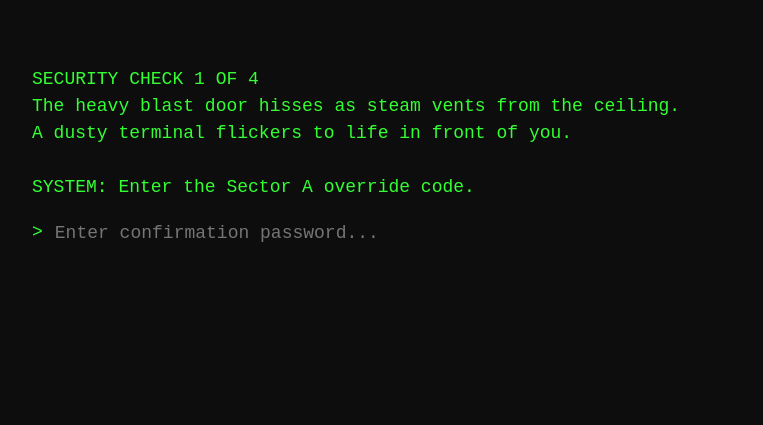
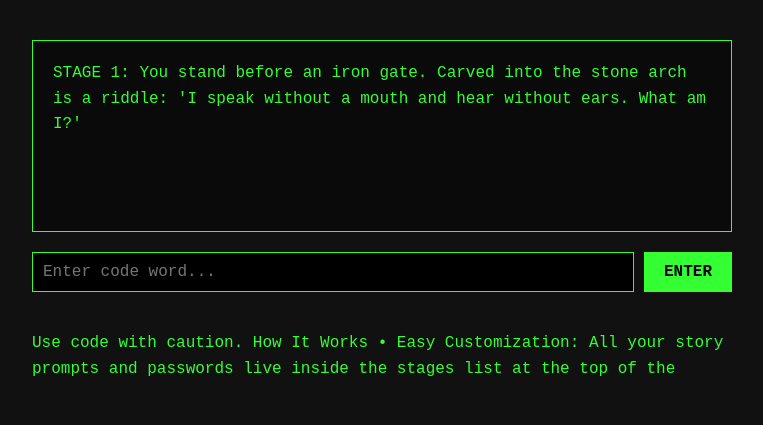
Before and after one commit to Simon-Garfunkel/quest, a plain HTML site: page index.html in a window 1280 px wide. Shown: the whole page, without its empty margins (258-1021 px from the left). Drawn offline with Linux system fonts and the light colour scheme.

Commit message:
Update index.html

```diff
--- a/index.html
+++ b/index.html
@@ -2,164 +2,170 @@
 <html lang="en">
 <head>
   <meta charset="UTF-8">
-  <title>Terminal Adventure</title>
+  <meta name="viewport" content="width=device-width, initial-scale=1.0">
+  <title>Text Adventure Sequence</title>
   <style>
+    /* Classic retro terminal styling */
     body {
-      background-color: #0d0d0d;
+      background-color: #111;
       color: #33ff33;
       font-family: 'Courier New', Courier, monospace;
       padding: 40px;
-      font-size: 18px;
-      line-height: 1.5;
-    }
-    #terminal {
       max-width: 700px;
       margin: 0 auto;
+      line-height: 1.6;
     }
-    #log {
-      white-space: pre-wrap;
+
+    #story-box {
+      border: 1px solid #33ff33;
+      padding: 20px;
+      min-height: 150px;
+      margin-bottom: 20px;
+      background-color: #0a0a0a;
     }
-    .input-line {
-      display: none; /* Hidden by default until text finishes printing */
+
+    .input-area {
+      display: flex;
+      gap: 10px;
+    }
+
+    input[type="text"] {
+      background-color: #000;
+      color: #33ff33;
+      border: 1px solid #33ff33;
+      padding: 10px;
+      font-family: inherit;
+      font-size: 16px;
+      flex-grow: 1;
+      outline: none;
+    }
+
+    button {
+      background-color: #33ff33;
+      color: #000;
+      border: none;
+      padding: 10px 20px;
+      font-family: inherit;
+      font-size: 16px;
+      font-weight: bold;
+      cursor: pointer;
+    }
+
+    button:hover {
+      background-color: #28cc28;
+    }
+
+    #feedback {
       margin-top: 15px;
-    }
-    .prompt-symbol {
-      margin-right: 10px;
-    }
-    input {
-      background: transparent;
-      border: none;
-      color: #33ff33;
-      font-family: inherit;
-      font-size: inherit;
-      outline: none;
-      width: 100%;
-    }
-    .error {
       color: #ff4444;
+      min-height: 24px;
     }
   </style>
 </head>
 <body>
 
-<div id="terminal">
-  <div id="log"></div>
-  <div class="input-line" id="input-container">
-    <span class="prompt-symbol">&gt;</span>
-    <input type="text" id="command-input" autocomplete="off" placeholder="Enter confirmation password...">
-  </div>
+  <!-- Where the story text appears -->
+  <div id="story-box"></div>
+
+  <!-- Input controls -->
+  <div class="input-area" id="controls">
+    <input type="text" id="code-input" placeholder="Enter code word..." autocomplete="off">
+    <button id="submit-btn">ENTER</button>
   </div>
 
+  <!-- Error or status messages -->
+  <div id="feedback"></div>
+
   <script>
+    // 1. DEFINE YOUR 5 STAGES HERE
     const stages = [
       {
-      story: `SECURITY CHECK 1 OF 4
-The heavy blast door hisses as steam vents from the ceiling.
-A dusty terminal flickers to life in front of you.
-
-SYSTEM: Enter the Sector A override code.`,
-      password: "ALPHA"
+        text: "STAGE 1: You stand before an iron gate. Carved into the stone arch is a riddle: 'I speak without a mouth and hear without ears. What am I?'",
+        code: "echo"
       },
       {
-      story: `SECURITY CHECK 2 OF 4
-Primary locks disengaged. Red warning lights begin to flash.
-The floor vibrates beneath your boots.
-
-SYSTEM: Enter the Coolant Core passcode.`,
-      password: "BRAVO"
+        text: "STAGE 2: The gate swings open. Inside a dimly lit hall, a pedestal holds a brass key. A whisper asks for the metal of the key.",
+        code: "brass"
       },
       {
-      story: `SECURITY CHECK 3 OF 4
-Warning! Auxiliary power routing to main bulkhead.
-Temperature rising rapidly.
-
-SYSTEM: Confirm manual override.`,
-      password: "CHARLIE"
+        text: "STAGE 3: You unlock the heavy oak door. Beyond it lies a chasm. A floating sign reads: 'Say the opposite of night to cross.'",
+        code: "day"
       },
       {
-      story: `SECURITY CHECK 4 OF 4
-Final seal reached. Only one heavy deadbolt remains.
-
-SYSTEM: Enter Commander authorization.`,
-      password: "DELTA"
+        text: "STAGE 4: Safe on the other side, a sleeping dragon blocks the stairs. On its collar is a tag reading '7 x 6'. Speak the answer.",
+        code: "42"
+      },
+      {
+        text: "STAGE 5: You reach the top of the tower. A final terminal blinks on the wall: 'SYSTEM LOCKED. ENTER OVERRIDE WORD: OMEGA'",
+        code: "omega"
       }
     ];
 
-  let currentStep = 0;
-  let isTyping = false;
+    // Text shown after beating all 5 stages
+    const victoryText = "CONGRATULATIONS! You entered all five code words and escaped the dungeon.";
 
-  const log = document.getElementById("log");
-  const input = document.getElementById("command-input");
-  const inputContainer = document.getElementById("input-container");
+    // 2. GAME STATE & HTML ELEMENTS
+    let currentStage = 0;
 
-  // Instant print for system responses and user echoes
-  function printLine(text, className = "") {
-    const p = document.createElement("p");
-    p.textContent = text;
-    if (className) p.className = className;
-    log.appendChild(p);
-    window.scrollTo(0, document.body.scrollHeight);
+    const storyBox = document.getElementById("story-box");
+    const codeInput = document.getElementById("code-input");
+    const submitBtn = document.getElementById("submit-btn");
+    const feedback = document.getElementById("feedback");
+    const controls = document.getElementById("controls");
+
+    // 3. GAME FUNCTIONS
+    function loadStage() {
+      if (currentStage < stages.length) {
+        storyBox.textContent = stages[currentStage].text;
+        codeInput.value = "";
+        codeInput.focus();
+      } else {
+        // End of the 5-stage sequence
+        storyBox.textContent = victoryText;
+        controls.style.display = "none"; // Hide input box when finished
+        feedback.textContent = "";
+      }
     }
 
-  // Typewriter print that hides the prompt until the story is done
-  function typeStory(text, onComplete) {
-    isTyping = true;
-    inputContainer.style.display = "none"; // Hide prompt while printing
+    function checkCode() {
+      // Clean up the user's input (remove extra spaces, make lowercase)
+      const userGuess = codeInput.value.trim().toLowerCase();
+      const correctCode = stages[currentStage].code.toLowerCase();
 
-    const p = document.createElement("p");
-    log.appendChild(p);
-
-    let index = 0;
-    const speed = 25; // Speed in milliseconds per letter (lower = faster)
-
-    const timer = setInterval(() => {
-      p.textContent += text.charAt(index);
-      index++;
-      window.scrollTo(0, document.body.scrollHeight);
-
-      if (index >= text.length) {
-        clearInterval(timer);
-        isTyping = false;
-        if (onComplete) onComplete();
+      if (userGuess === correctCode) {
+        feedback.textContent = "";
+        currentStage++; // Move to the next stage
+        loadStage();
+      } else {
+        feedback.textContent = "ACCESS DENIED: Incorrect code word. Try again.";
+        codeInput.value = "";
+        codeInput.focus();
       }
-    }, speed);
     }
 
-  // Show the input box and focus the cursor
-  function showPrompt() {
-    inputContainer.style.display = "flex";
-    input.focus();
-    window.scrollTo(0, document.body.scrollHeight);
-  }
+    // 4. EVENT LISTENERS (Click button or press Enter key)
+    submitBtn.addEventListener("click", checkCode);
 
-  // Start the first stage
-  typeStory(stages[currentStep].story, showPrompt);
-
-  input.addEventListener("keydown", function(event) {
-    if (event.key === "Enter" && !isTyping) {
-      const userGuess = input.value.trim();
-      input.value = "";
-
-      printLine("> " + userGuess);
-
-      if (userGuess.toUpperCase() === stages[currentStep].password.toUpperCase()) {
-        printLine("ACCESS GRANTED.");
-        currentStep++;
-
-        if (currentStep < stages.length) {
-          printLine("----------------------------------------");
-          // Print the next story, then show the prompt once finished
-          typeStory(stages[currentStep].story, showPrompt);
-        } else {
-          printLine("----------------------------------------");
-          typeStory("ALL 4 SECURITY CHECKS PASSED. THE VAULT DOOR OPENS!");
-        }
-      } else {
-        printLine("ACCESS DENIED. Incorrect password. Try again.", "error");
-      }
+    codeInput.addEventListener("keypress", function(event) {
+      if (event.key === "Enter") {
+        checkCode();
       }
     });
+
+    // Start the game on page load
+    loadStage();
   </script>
 
 </body>
 </html>
+Use code with caution.
+
+How It Works
+
+• Easy Customization: All your story prompts and passwords live inside the stages list at the top of the <script> tag. You can swap out the text and code words without changing anything else.
+• Forgiving Input: The checkCode() function uses .trim().toLowerCase() so players won't fail if they accidentally type a capital letter or an extra space.
+• Keyboard Friendly: Players can either click the ENTER button or press the Enter key on their keyboard to submit a guess.
+Would you like to add any extra features to this sequence, such as:
+• A typewriter text animation so the story prints out letter-by-letter?
+• A limited number of attempts before a "Game Over" screen?
+• A hint system that triggers after a few wrong guesses?
```
Lines whose indentation alone changed are shown as unchanged.
